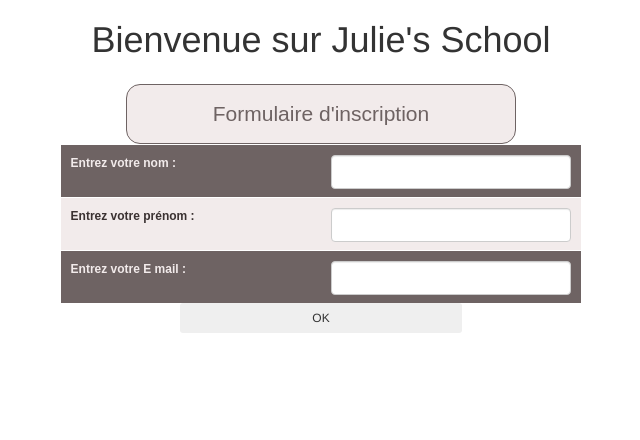
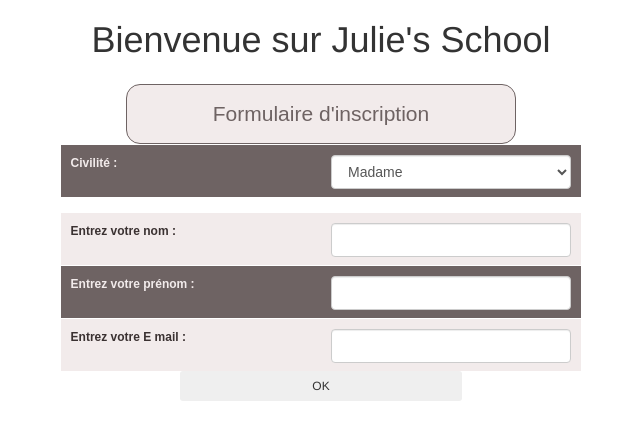
Before and after one commit to Simplon-Narbonne/SYD_ApprendreAutrement, a PHP site: page /login.php in a window 1280 px wide. Shown: the top 440 px of the page, without its empty margins (319-959 px from the left). Run offline with PHP 8.4, Linux system fonts and the light colour scheme; some libraries are stand-ins or nearby versions.

Commit message:
Ajout du select Civilité

```diff
--- a/formulaire/login.php
+++ b/formulaire/login.php
@@ -32,21 +32,30 @@
             <!-- Deuxième "ROW2" Grilles imbriquées -->
             <div class="row">
               <div id="inputDark" class="col-md-5 col-md-offset-1" >
+                <label for="civilite">Civilité : </label>
+              </div>
+              <div id="inputDark"class="form-group col-md-5">
+                <select class="form-control" id="sel1">
+                  <option>Madame</option>
+                  <option>Monsieur</option>
+                </select>
+              </div>
+              <div id="inputLight" class="col-md-5 col-md-offset-1" >
                 <label for="lastname">Entrez votre nom : </label>
               </div>
-              <div id="inputDark" class="col-md-5">
+              <div id="inputLight" class="col-md-5">
                 <input class="form-control input-xs" type="text" name="lastname" id="lastname" />
               </div>
-              <div id="inputLight" class="col-md-5 col-md-offset-1" >
+              <div id="inputDark" class="col-md-5 col-md-offset-1" >
                 <label for="firstname">Entrez votre prénom : </label>
               </div>
-              <div id="inputLight" class="col-md-5">
+              <div id="inputDark" class="col-md-5">
                 <input class="form-control input-xs" type="text" name="firstname" id="firstname" />
               </div>
-              <div id="inputDark" class="col-md-5 col-md-offset-1">
+              <div id="inputLight" class="col-md-5 col-md-offset-1">
                 <label for="email">Entrez votre E mail : </label>
               </div>
-              <div id="inputDark" class="col-md-5">
+              <div id="inputLight" class="col-md-5">
                 <input class="form-control input-xs" type="text" name="email" id="email" />
               </div>
               <div class="col-md-6 col-md-offset-3">
```
